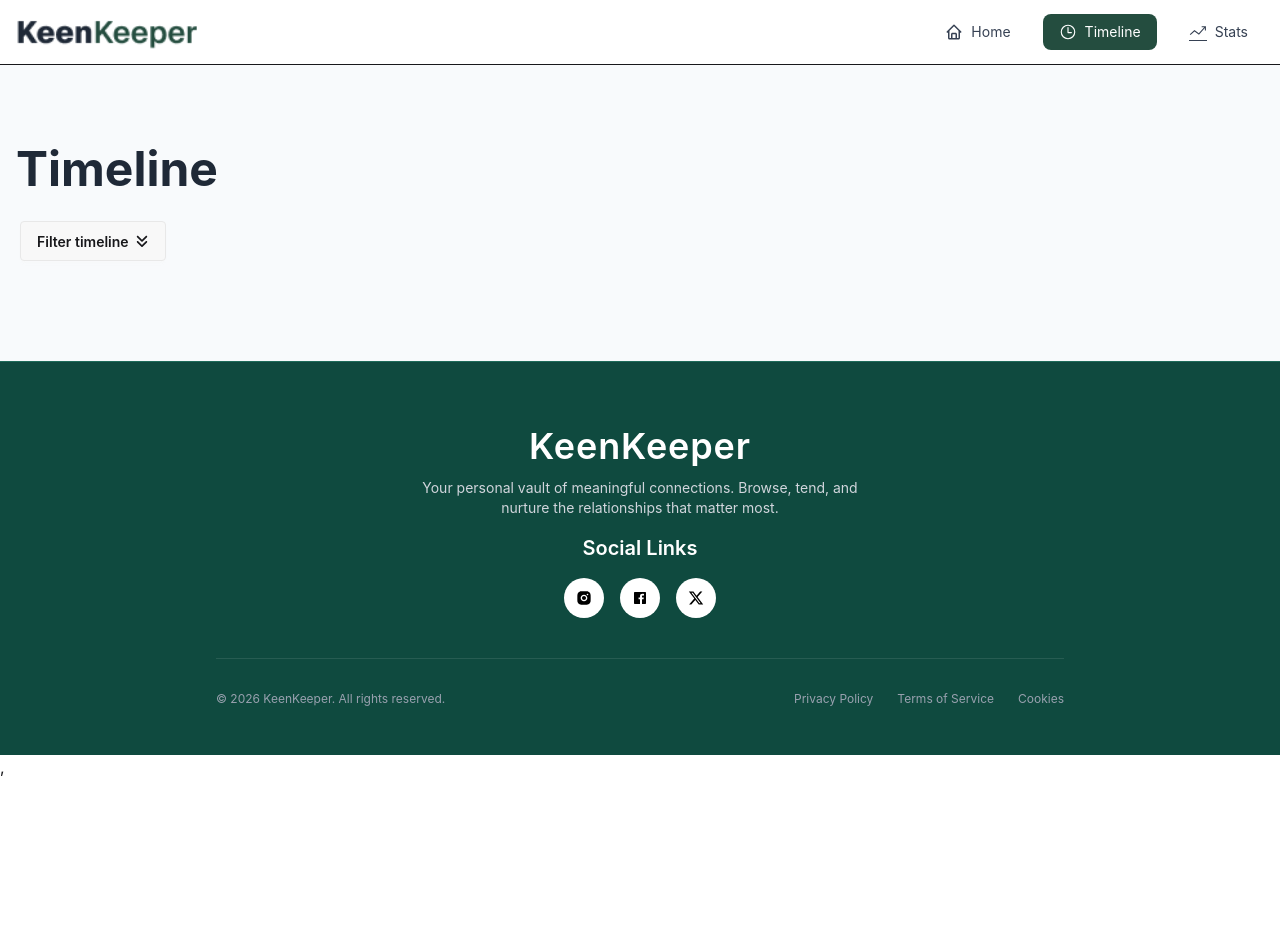
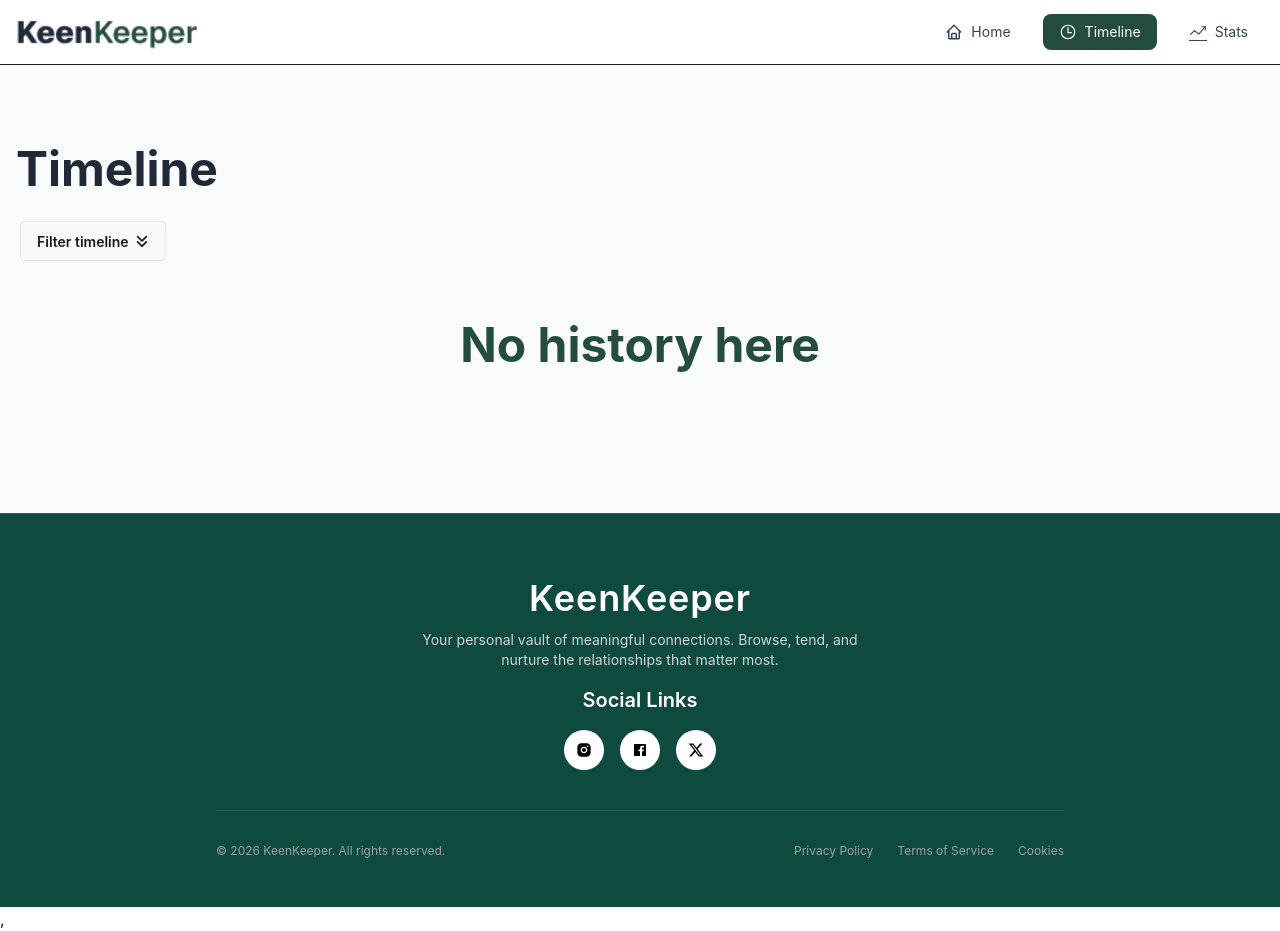
Before and after one commit to kibriya41/keen-keeper, a React (Vite) app: page /timeline in a window 1280 px wide. Before the commit the page ends 800 px from the top, so only its background shows below. Built offline with nearby package versions, Linux system fonts and the light colour scheme.

Commit message:
added no data text on timeline page

```diff
--- a/src/pages/friendsDetails/FriendsDetails.jsx
+++ b/src/pages/friendsDetails/FriendsDetails.jsx
@@ -41,10 +41,11 @@ const FriendsDetails = () => {
             icon: icon,
             time: new Date().toISOString(),
         }
-        setTimeline([...timeline,newData]);
-        toast.success(`Contact with ${expectedFriend.name}`)
+        setTimeline([...timeline, newData]);
+        toast.success(`Contact with ${expectedFriend.name}`, {
+            position: "top-center"
+        })
     };
-    console.log(timeline);
 
 
     if (loading) {
@@ -173,7 +174,7 @@ const FriendsDetails = () => {
 
                             <div className="grid grid-cols-3 gap-3 md:gap-4">
                                 <button
-                                    onClick={() => handleFriendDetailsData("Call",<Phone />,expectedFriend)}
+                                    onClick={() => handleFriendDetailsData("Call", <Phone />, expectedFriend)}
                                     className="bg-[#E9E9E9] rounded-xl py-4 md:py-5 flex flex-col items-center hover:bg-gray-100 transition"
                                 >
                                     <Phone />
@@ -181,7 +182,7 @@ const FriendsDetails = () => {
                                 </button>
 
                                 <button
-                                    onClick={() => handleFriendDetailsData("Text",<MessageSquare />,expectedFriend)}
+                                    onClick={() => handleFriendDetailsData("Text", <MessageSquare />, expectedFriend)}
                                     className="bg-[#E9E9E9] rounded-xl py-4 md:py-5 flex flex-col items-center hover:bg-gray-100 transition"
                                 >
                                     <MessageSquare />
@@ -189,7 +190,7 @@ const FriendsDetails = () => {
                                 </button>
 
                                 <button
-                                    onClick={() => handleFriendDetailsData("Video",<Video />,expectedFriend)}
+                                    onClick={() => handleFriendDetailsData("Video", <Video />, expectedFriend)}
                                     className="bg-[#E9E9E9] rounded-xl py-4 md:py-5 flex flex-col items-center hover:bg-gray-100 transition"
                                 >
                                     <Video />
--- a/src/pages/timeline/Timeline.jsx
+++ b/src/pages/timeline/Timeline.jsx
@@ -52,8 +52,14 @@ const Timeline = () => {
         </details>
 
         {/* Timeline List */}
+        {/* Timeline List */}
         <div className="space-y-4 mt-4">
-          {filteredTimeline.map((item, index) => (
+          {filteredTimeline.length === 0 ? (
+            <div className="text-center py-10 md:text-4xl lg:text-5xl font-bold mb-6 text-[#244D3F]">
+              No history here
+            </div>
+          ) : (
+            filteredTimeline.map((item, index) => (
               <div
                 key={index}
                 className="flex items-center gap-4 bg-white p-4 md:p-5 rounded-lg border border-gray-200 hover:shadow-sm transition"
@@ -81,7 +87,8 @@ const Timeline = () => {
                   </p>
                 </div>
               </div>
-          ))}
+            ))
+          )}
         </div>
 
       </div>
```
Also changed, not shown: 1 other file (tests, documents, lock files or other folders). Lines whose indentation alone changed are shown as unchanged.
